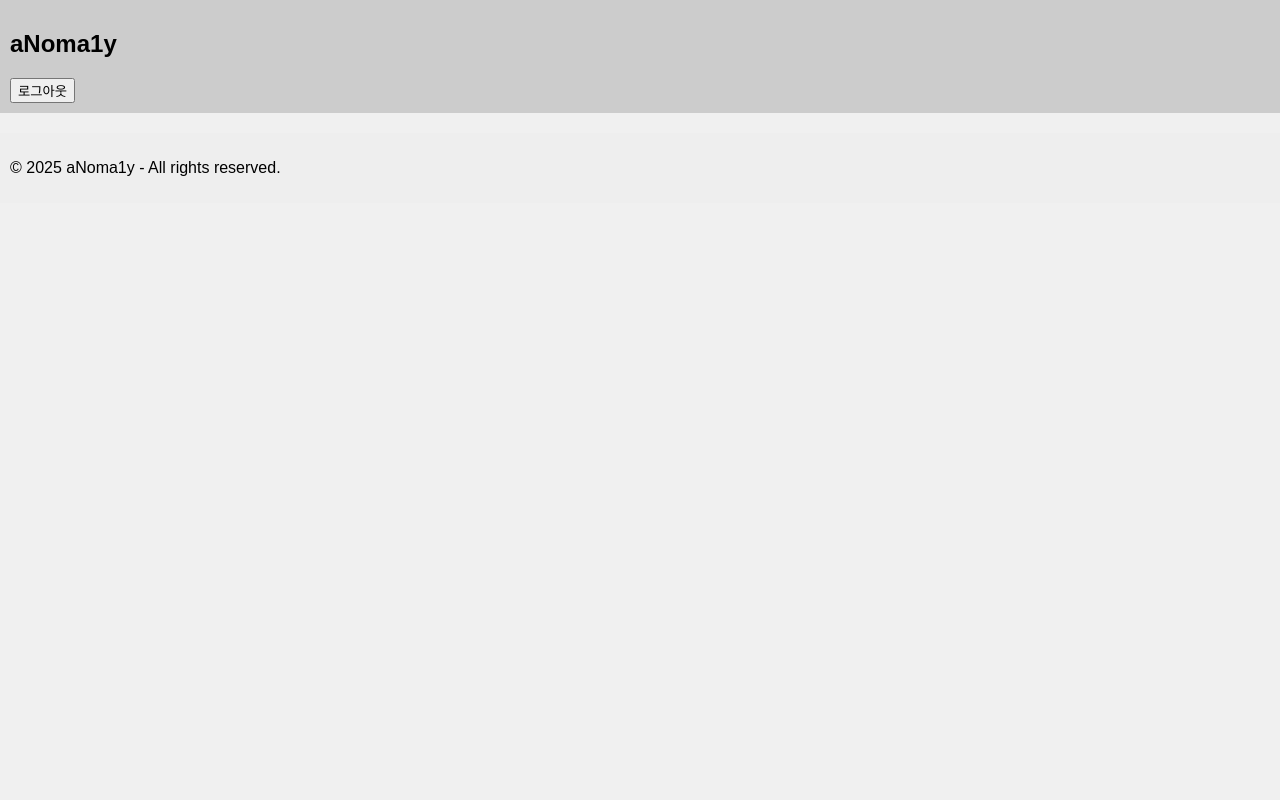
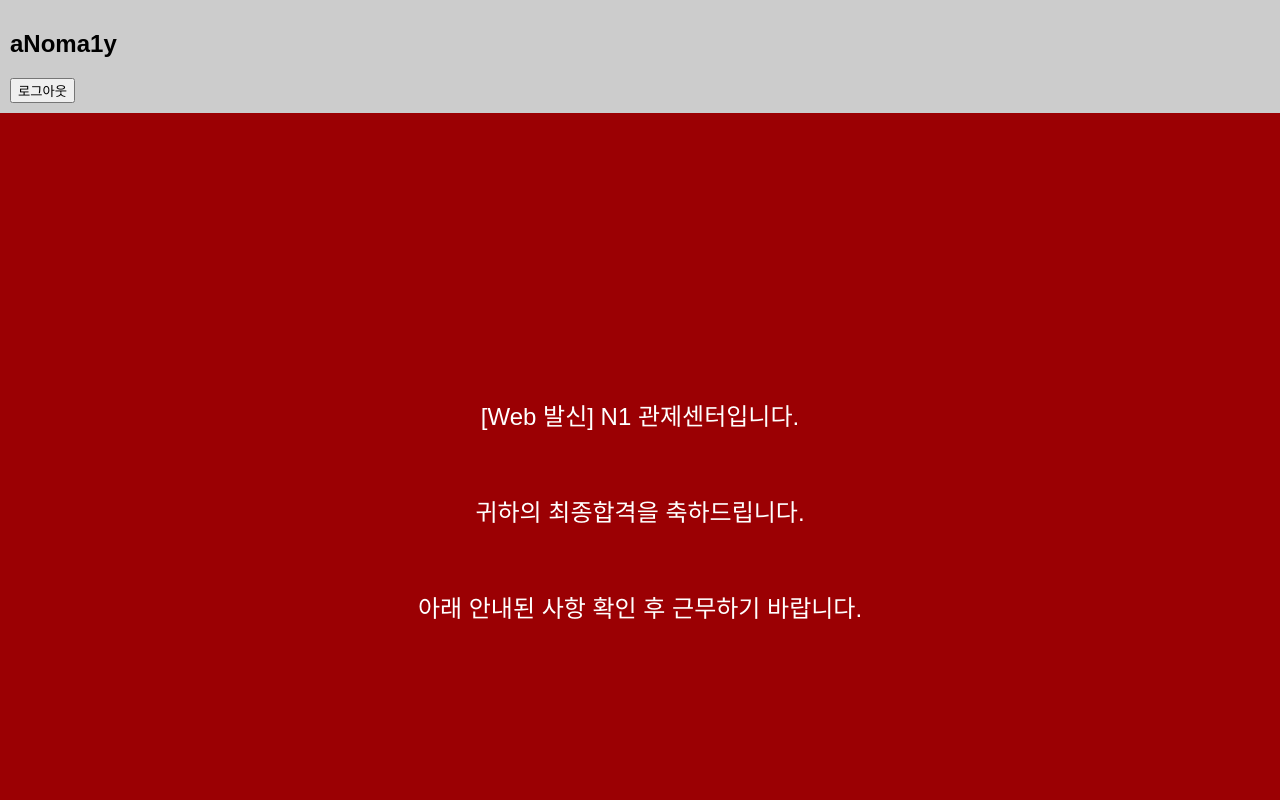
Before and after one commit to aNomar1y/aNoma1y_frontend, a React app: page /rule in a window 1280 px wide. Shown: the top 800 px of the page. Built offline with nearby package versions, Linux system fonts and the light colour scheme.

Commit message:
25.01.10.21.30

```diff
--- a/src/App.js
+++ b/src/App.js
@@ -1,6 +1,6 @@
 import React from 'react';
-import { BrowserRouter as Router, Route, Routes } from 'react-router-dom';
-import RulePage from './pages/RulePage';
+import { BrowserRouter as Router } from 'react-router-dom';
+import RoutesIndex from './routes'; // 라우트 관리 컴포넌트 불러오기
 import Header from './components/Header';
 import Footer from './components/Footer';
 
@@ -8,10 +8,7 @@ function App() {
   return (
     <Router>
       <Header /> {/* Header 항상 렌더링 */}
-      <Routes>
-        {/* 라우트 정의 */}
-        <Route path="/" element={<RulePage />} />
-      </Routes>
+      <RoutesIndex /> {/* 라우트 관리 컴포넌트 */}
       <Footer /> {/* Footer 항상 렌더링 */}
     </Router>
   );
--- a/src/routes/index.js
+++ b/src/routes/index.js
@@ -4,6 +4,7 @@ import LoginPage from "../pages/LoginPage";
 import OAuthCallback from "../pages/OAuthCallback";
 import MainPage from "../pages/MainPage";
 import SettingsPage from "../pages/SettingsPage";
+import RulePage from "../pages/RulePage";
 
 function RoutesIndex() {
   return (
@@ -12,6 +13,7 @@ function RoutesIndex() {
       <Route path="/login" element={<LoginPage />} />
       <Route path="/oauth" element={<OAuthCallback />} />
       <Route path="/settings" element={<SettingsPage />} />
+      <Route path="/rule" element={<RulePage />} />
       {/* 필요한 라우트 추가 */}
     </Routes>
   );
```
